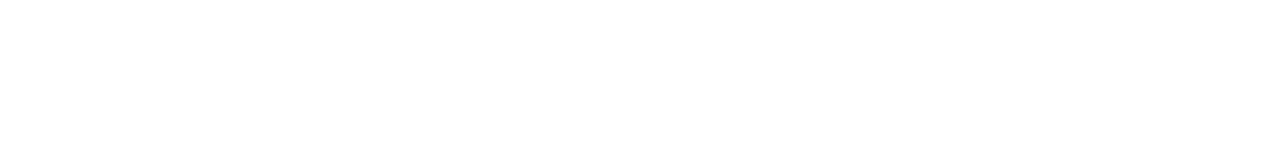
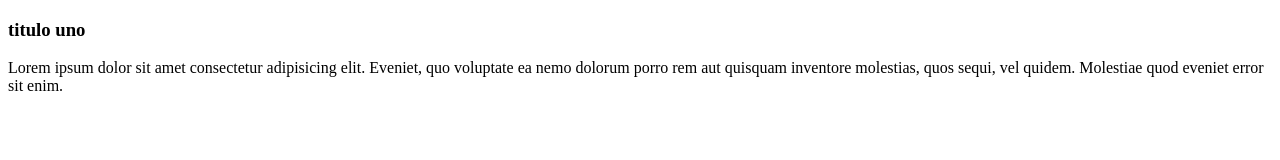
Before and after one commit to refegar/PruebaGit, a plain HTML site: page index.html in a window 1280 px wide. Drawn offline with Linux system fonts and the light colour scheme.

Commit message:
Creacion de main section main con titulo 1 y un parrafo

```diff
--- a/index.html
+++ b/index.html
@@ -4,6 +4,14 @@
     <meta charset="UTF-8">
     <meta name="viewport" content="width=device-width, initial-scale=1.0">
     <title>Probando commit</title>
+<main>
+    <section>
+        <article><h1>titulo uno</h1></article>
+        <p>Lorem ipsum dolor sit amet consectetur adipisicing elit. Eveniet, quo voluptate ea
+ nemo dolorum porro rem aut quisquam inventore molestias, quos sequi, vel quidem. Molestiae quod eveniet error sit enim.</p>
+    </section>
+</main>
+
 </head>
 <body>
 
```
